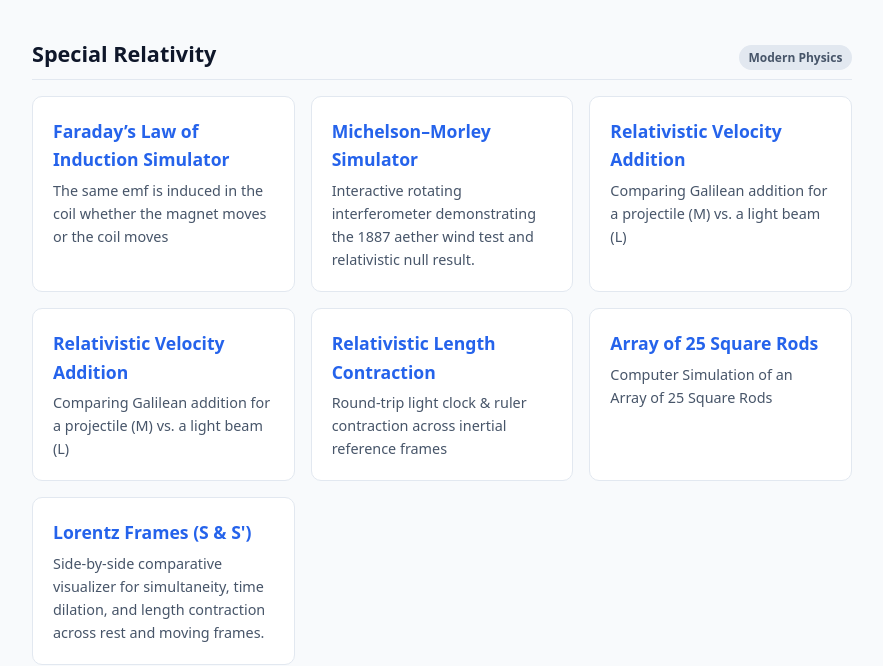
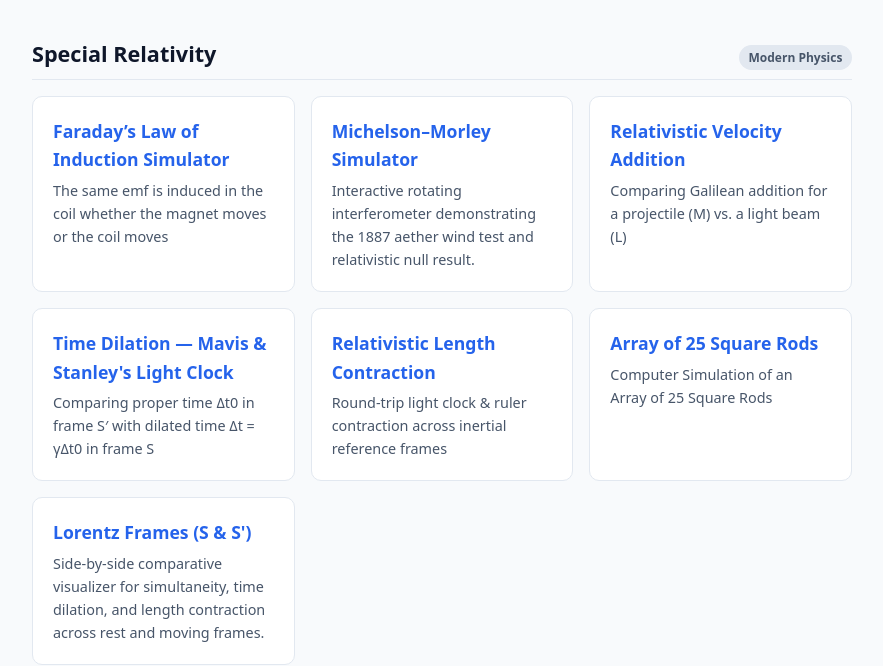
Before and after one commit to lyly2026/cp, a plain HTML site: page index.html in a window 1280 px wide. Shown: the part 146-812 px from the top of the page, without its empty margins (198-1081 px from the left). Drawn offline with Linux system fonts and the light colour scheme.

Commit message:
Update link for Time Dilation section

```diff
--- a/index.html
+++ b/index.html
@@ -159,9 +159,9 @@
           <p>Comparing Galilean addition for a projectile (M) vs. a light beam (L)</p>
         </a>
 
-        <a href="time.html" class="card">
-          <h3>Relativistic Velocity Addition</h3>
-          <p>Comparing Galilean addition for a projectile (M) vs. a light beam (L)</p>
+        <a href="time_dilation_mavis_stanley_light_clock.html.html" class="card">
+          <h3>Time Dilation — Mavis & Stanley's Light Clock </h3>
+          <p>Comparing proper time Δt0 in frame S′ with dilated time Δt = γΔt0 in frame S</p>
         </a>
 
         <a href="mavis_stanley_length_contraction.html" class="card">
```
